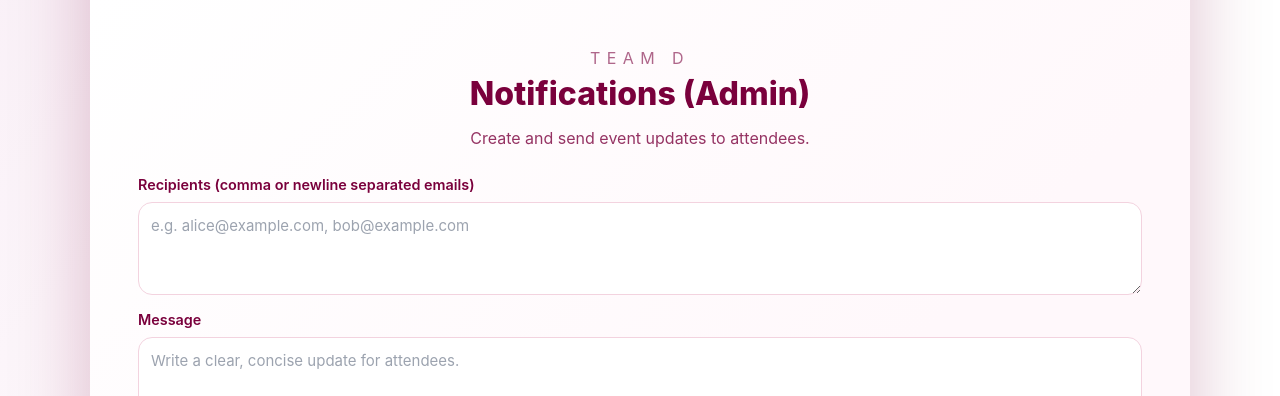
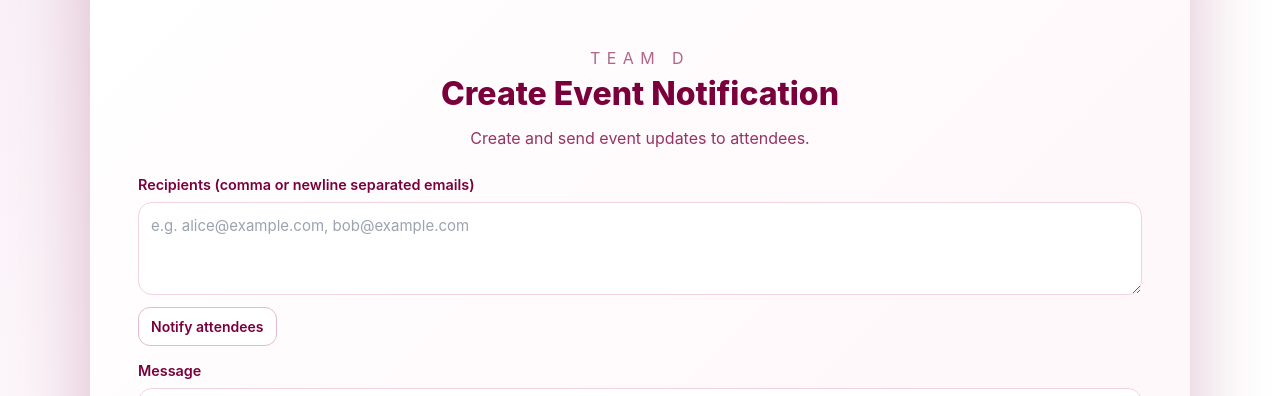
Before and after one commit to KhushiiSaini/capstone_2025-26, a React (Vite) app in the folder src/web-admin/: page /events/1/notifications in a window 1280 px wide. Both pictures are taken after a click on the button "+ New Notification". Shown: the part 394-790 px from the top of the page. Built offline with nearby package versions, Linux system fonts and the light colour scheme.

Commit message:
add notify attendees btn

```diff
--- a/src/web-admin/src/routes/events/$eventId/notifications.tsx
+++ b/src/web-admin/src/routes/events/$eventId/notifications.tsx
@@ -8,7 +8,7 @@
 //   return <div>Hello "/events/$eventId/notifications"!</div>
 // }
 
-import { createFileRoute } from '@tanstack/react-router'
+import { createFileRoute, useMatch } from '@tanstack/react-router'
 import { useState } from 'react'
 
 const heroImageUrl =
@@ -20,6 +20,8 @@ export const Route = createFileRoute('/events/$eventId/notifications')({
 
 // rachel & himasha
 function RouteComponent() {
+  const match = useMatch(Route)
+  const eventIdParam = match?.params.eventId
   const [isFormOpen, setIsFormOpen] = useState(false)
   const [recipientsInput, setRecipientsInput] = useState('')
   const [message, setMessage] = useState('')
@@ -86,6 +88,27 @@ function RouteComponent() {
     }
   }
 
+  const notifyAllAttendees = async () => {
+    const id = eventIdParam || 1
+    setError(null)
+    setStatus(null)
+    try {
+      const res = await fetch(`/api/events/${id}/attendees`)
+      if (!res.ok) throw new Error('Failed to fetch attendees')
+      const data = await res.json()
+      const emails = data.map((a: any) => a.email).filter(Boolean)
+      if (emails.length === 0) {
+        setError('No attendees found for this event.')
+        return
+      }
+      setRecipientsInput(emails.join(', '))
+      setStatus(`Prefilled ${emails.length} attendee email(s).`)
+    } catch (err) {
+      console.error(err)
+      setError(err instanceof Error ? err.message : 'Failed to load attendees')
+    }
+  }
+
   return (
     <div
       style={{
@@ -135,7 +158,7 @@ function RouteComponent() {
                   fontWeight: 800,
                 }}
               >
-                Notifications (Admin)
+                Create Event Notification
               </h1>
               <p style={{ color: '#953363', margin: 0 }}>
                 Create and send event updates to attendees.
@@ -227,6 +250,24 @@ function RouteComponent() {
                       resize: 'vertical',
                     }}
                   />
+                  <div style={{ marginTop: '6px' }}>
+                    <button
+                      type="button"
+                      onClick={notifyAllAttendees}
+                      style={{
+                        padding: '8px 12px',
+                        borderRadius: '12px',
+                        border: '1px solid #E6B8D1',
+                        backgroundColor: '#fff',
+                        color: '#7A003C',
+                        fontSize: '14px',
+                        fontWeight: 600,
+                        cursor: 'pointer',
+                      }}
+                    >
+                      Notify attendees
+                    </button>
+                  </div>
                 </div>
 
                 <div style={{ display: 'flex', flexDirection: 'column', gap: '6px' }}>
```
